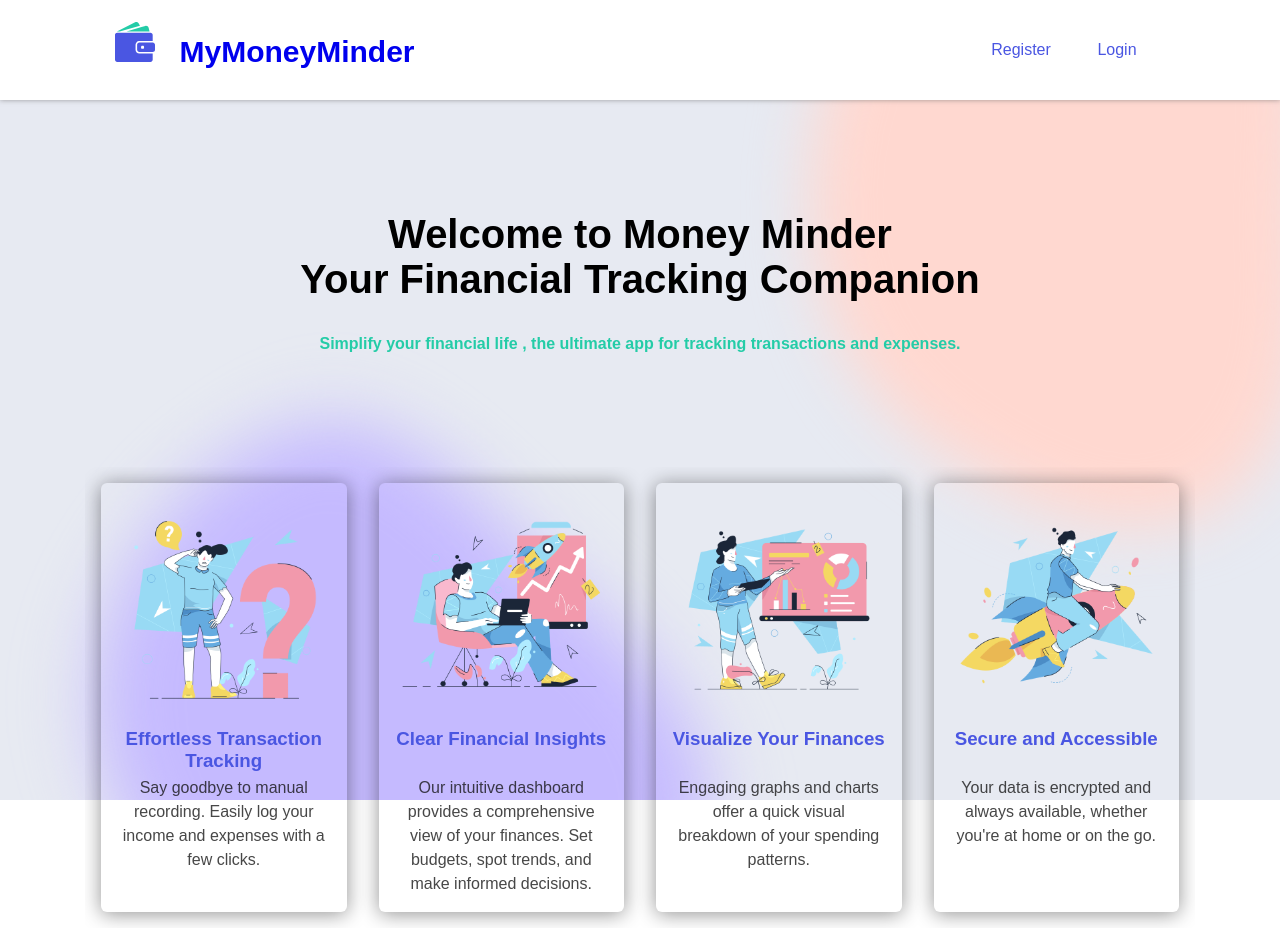
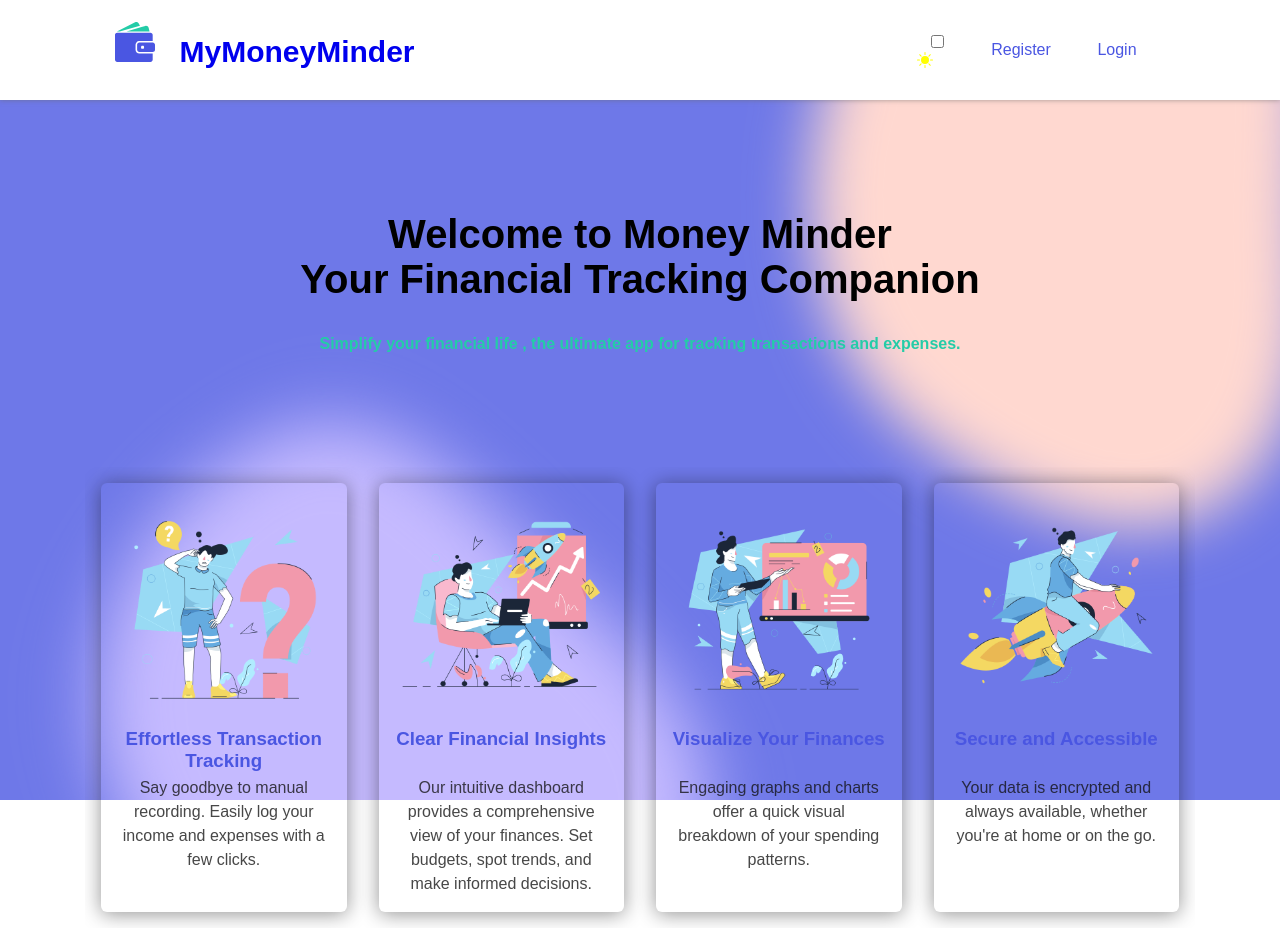
Before and after one commit to OksanaBaklan/final-fe, a React (Create React App) app: page /home in a window 1280 px wide. Built offline with nearby package versions, Linux system fonts and the light colour scheme.

Commit message:
add dark mode

```diff
--- a/src/components/AppBackground/AppBackground.jsx
+++ b/src/components/AppBackground/AppBackground.jsx
@@ -1,14 +1,22 @@
 import PropTypes from "prop-types";
+import { initializeUseSelector, useSelector } from "react-redux/es/hooks/useSelector";
 import { useMediaQuery } from "react-responsive";
 import { ReactComponent as Ellipse1 } from "../../images/AppBackground/ellipse1.svg";
 import { ReactComponent as Ellipse2 } from "../../images/AppBackground/ellipse2.svg";
+import { getToggleTheme } from "../../redux/global/global-selectors";
 import s from "./AppBackground.module.css";
 
 export default function AppBackground({ children }) {
   const isMobileOrTablet = useMediaQuery({ query: "(max-width: 767px)" });
+
+  const theme = useSelector(getToggleTheme)
+
+console.log(theme.isDarkMode);
   return (
     <div className={s.AppBackground}>
-      <div className={s.ellipseWrapper}>
+      <div className={`${!theme.isDarkMode ? s.ellipseWrapperDark : s.ellipseWrapper}`}>
+      {/* <div className={s.ellipseWrapper}> ${s.AppBackground} ${s.AppBackground} */}
+
         {!isMobileOrTablet && (
           <>
             <Ellipse1 className={s.ellipse1} />
--- a/src/components/AppBackground/AppBackground.module.css
+++ b/src/components/AppBackground/AppBackground.module.css
@@ -16,10 +16,20 @@
   z-index: -1;
   overflow: hidden;
   /* background-color:var(--unselected-svg-color); */
-
   background-color: var(--main-bcg-color);
 }
 
+.ellipseWrapperDark {
+  position: fixed;
+  top: 0;
+  padding: 0;
+  margin: 0;
+  width: 100%;
+  height: 100%;
+  z-index: -1;
+  overflow: hidden;
+  background-color: var(--unselected-svg-color);
+}
 .ellipse1 {
   position: absolute;
   top: 62%;
--- /dev/null
+++ b/src/components/DarkMoode/DarkMoode.jsx
@@ -0,0 +1,33 @@
+import { useDispatch } from "react-redux";
+import { toggleTheme } from "../../redux/global/global-action";
+import s from "./DarkMoode.modele.css"
+import { BsMoonStarsFill, BsFillSunFill } from "react-icons/bs";
+
+export default function DarkMoode (){
+  const dispatch = useDispatch();
+
+  const switchDarkMode = ()=>{dispatch(toggleTheme(false))}
+
+    return(
+        <>
+
+      <div className={s.darkmode}>
+          <input
+          type="checkbox"
+          className={s.checkbox}
+          id="checkbox"
+          // onChange prop to fire our internal function for changing the dark mode value
+          onChange={switchDarkMode}
+          // checking checked prop with dark mode state
+          // checked={isdarkMode}
+        />
+        <label htmlFor="checkbox" className={s.darkmodeLabel}>
+          <BsMoonStarsFill color="white" />
+          <BsFillSunFill color="yellow" />
+          <div className={s.ball}></div>
+        </label>
+      </div>
+
+        </>
+    )
+}
--- /dev/null
+++ b/src/components/DarkMoode/DarkMoode.modele.css
@@ -0,0 +1,42 @@
+
+.darkmode {
+    display: flex;
+    justify-content: center;
+  }
+
+  .darkmode .dark {
+    background-color: var(--secondary-text-color);
+  }
+  .darkmode .checkbox {
+    opacity: 0;
+    position: absolute;
+  }
+
+.darkmodeLabel {
+    width: 40px;
+    height: 20px;
+    background-color: var(--accent-bcg-color);
+    display: flex;
+    border-radius: 50px;
+    align-items: center;
+    justify-content: space-between;
+    padding: 5px;
+    position: relative;
+    transform: scale(1.5);
+    cursor: pointer;
+  }
+
+  .darkmode .ball {
+    width: 20px;
+    height: 20px;
+    background-color: white;
+    position: absolute;
+    /* top: 2px; */
+    left:0;
+    border-radius: 50%;
+    transition: transform 0.2s linear;
+  }
+
+  .darkmode .checkbox:checked + .label .ball {
+    transform: translateX(24px);
+  }
--- a/src/components/Header/Header.jsx
+++ b/src/components/Header/Header.jsx
@@ -3,10 +3,14 @@ import s from "./Header.module.css";
 import LogoComponent from "../LogoComponent/LogoComponent";
 import UserMenu from "../UserMenu/UserMenu";
 import Container from "../Container/Container";
+import { useSelector } from "react-redux";
+import { getToggleTheme } from "../../redux/global/global-selectors";
 
 export default function Header() {
+  const theme = useSelector(getToggleTheme)
+
   return (
-    <header className={s.header}>
+    <header className={`${!theme.isDarkMode ? s.headerDark : s.header}`}>
       <Container>
         <div className={s.headerContainer}>
           <LogoComponent />
--- a/src/components/Header/Header.module.css
+++ b/src/components/Header/Header.module.css
@@ -6,7 +6,12 @@
   height: 60px;
   width: 100%;
 }
-
+.headerDark {
+  z-index: 2;
+  background-color: var(--accent-svg-color);
+  height: 60px;
+  width: 100%;
+}
 .headerContainer {
   display: flex;
   align-items: unset;
@@ -19,6 +24,9 @@
   .header {
     height: 80px;
   }
+  .headerDark {
+    height: 80px;
+  }
   .headerContainer {
     align-items: center;
   }
--- a/src/components/LandingPage/Header.jsx
+++ b/src/components/LandingPage/Header.jsx
@@ -3,6 +3,7 @@ import { Link } from 'react-router-dom'
 import './landingPage.css'
 import LogoComponent from '../LogoComponent/LogoComponent'
 import Container from "../Container/Container";
+import DarkMoode from '../DarkMoode/DarkMoode';
 
 
 const Header = () => {
@@ -17,6 +18,7 @@ const Header = () => {
         <LogoComponent />
       </Link>
       <ul className="main-nav">
+        <li><DarkMoode/></li>
         <li>
           <Link to='/register'>
             Register</Link>
--- a/src/components/UserMenu/UserMenu.jsx
+++ b/src/components/UserMenu/UserMenu.jsx
@@ -14,6 +14,8 @@ import { globalAction, globalSelectors } from "../../redux/global";
 import ModalLogoutWithRedux from "../ModalLogout/ModalLogoutWithRedux";
 import { getToggleTheme } from "../../redux/global/global-selectors";
 import {LogoutModalPortal} from "../ModalLogout/modalLogOutPortal";
+import { toggleTheme } from "../../redux/global/global-action";
+import DarkMoode from "../DarkMoode/DarkMoode";
 
 export default function UserMenu() {
   // const [showModal, setShowModal] = useState(false);
@@ -23,8 +25,9 @@ export default function UserMenu() {
 
   const dispatch = useDispatch();
 
-  const {darkTheme} = useSelector(getToggleTheme);
-console.log(darkTheme)
+
+const switchDarkMode = ()=>{dispatch(toggleTheme(false))}
+
 
   const name = useSelector(getUsername);
   const avatar = useSelector(getUserAvatar);
@@ -61,13 +64,13 @@ console.log(darkTheme)
   return (
     <div className={s.header__user}  >
 
-      <div className={s.darkmode}>
+      {/* <div className={s.darkmode}>
           <input
           type="checkbox"
           className={s.checkbox}
           id="checkbox"
           // onChange prop to fire our internal function for changing the dark mode value
-          // onChange={switchDarkMode}
+          onChange={switchDarkMode}
           // checking checked prop with dark mode state
           // checked={isdarkMode}
         />
@@ -76,7 +79,9 @@ console.log(darkTheme)
           <BsFillSunFill color="yellow" />
           <div className={s.ball}></div>
         </label>
-      </div>
+      </div> */}
+
+<div><DarkMoode/></div>
 
 
       <button type="button" className={s.logout} onClick={openModalAvatar}>
--- a/src/redux/global/global-reducer.js
+++ b/src/redux/global/global-reducer.js
@@ -9,44 +9,50 @@ import {
   closeModalAvatar,
   openModalLogOut,
   closeModalLogOut,
-  toggleTheme
+  toggleTheme,
 } from './global-action';
 
 const setTrue = () => true;
 const setFalse = () => false;
 
- const modalTransaction = createReducer(false, {
+const modalTransaction = createReducer(false, {
   [openModal]: setTrue,
   [closeModal]: setFalse,
 });
 
- const modalEditTransaction = createReducer(false, {
+const modalEditTransaction = createReducer(false, {
   [openEditModal]: setTrue,
   [closeEditModal]: setFalse,
 });
 
- const modalAvatar = createReducer(false, {
+const modalAvatar = createReducer(false, {
   [openModalAvatar]: setTrue,
   [closeModalAvatar]: setFalse,
 });
 
- const modalLogOut = createReducer(false, {
+const modalLogOut = createReducer(false, {
   [openModalLogOut]: setTrue,
   [closeModalLogOut]: setFalse,
 });
 
-const toggleThemeReducer = createReducer({
-  darkTheme: false,
-},{
+const initialState = {
+  isDarkMode:false
+  // checking mode from local storage, if falsey (e.g. 0, null, undefined, etc.), it will be false, otherwise true
+  // isDarkMode: !!JSON.parse(localStorage.getItem("darkmode")),
+};
 
-[toggleTheme]:(state, {payload})=>{
-  return { darkTheme: !payload.darkTheme };
-},})
+const toggleThemeReducer = createReducer(initialState, {
+  [toggleTheme]: (state) => {
+    localStorage.setItem("darkmode", JSON.stringify(!state.isDarkMode)); // Update local storage
+    return { ...state, isDarkMode: !state.isDarkMode };
+  },
+});
+
 
 export default combineReducers({
   modalTransaction,
   modalEditTransaction,
   modalAvatar,
   modalLogOut,
-  toggleThemeReducer
+  toggleThemeReducer,
 });
```
